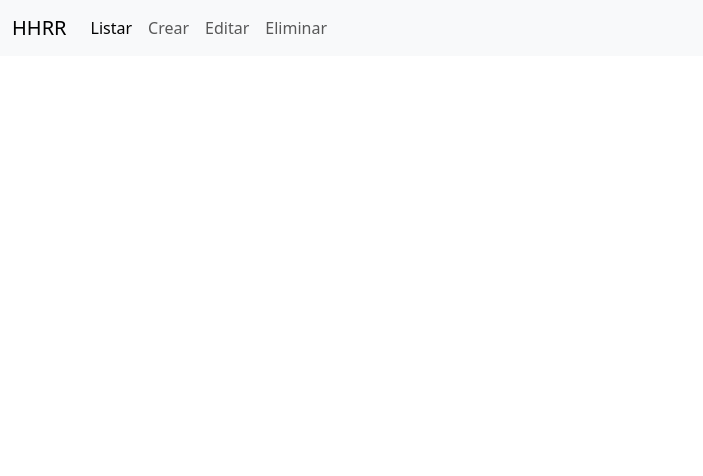
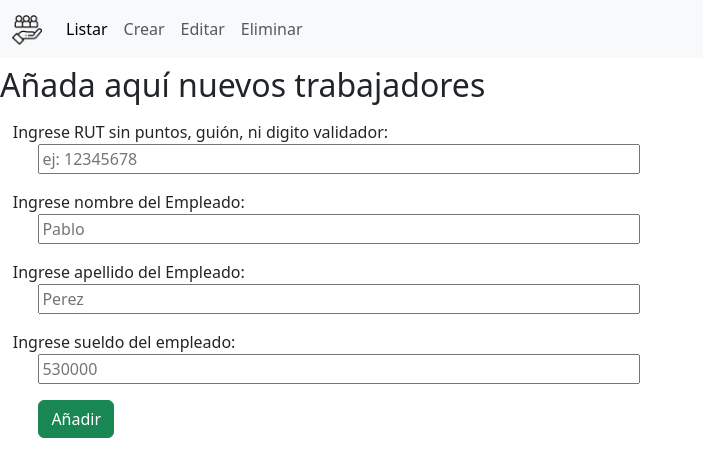
Before and after one commit to AlexanderRamos20/RRHH_CRUD_LOCAL_STORAGE, a React (Vite) app: page /crear in a window 1280 px wide. Shown: the top 476 px of the page, without its empty margins (0-703 px from the left). Built offline with nearby package versions, Linux system fonts and the light colour scheme.

Commit message:
implementa funcion crear empleado con validadores

```diff
--- a/src/components/navbar.jsx
+++ b/src/components/navbar.jsx
@@ -4,7 +4,8 @@ function Navbar (){
     return(
         <nav className="navbar navbar-expand-lg bg-body-tertiary">
             <div className="container-fluid">
-                <Link className="navbar-brand"  to="/">HHRR</Link>
+                <Link className="navbar-brand" to="/">
+                <img src="/logo.png" width="30"  alt="imagen_logo" /> </Link>
                 <button className="navbar-toggler" type="button" data-bs-toggle="collapse" data-bs-target="#navbarNavAltMarkup" aria-controls="navbarNavAltMarkup" aria-expanded="false" aria-label="Toggle navigation">
                 <span className="navbar-toggler-icon"></span>
                 </button>
--- a/src/index.css
+++ b/src/index.css
@@ -0,0 +1,25 @@
+.formulario-crear-empleado{
+    display: flex;
+    flex-direction: column;
+    gap: 1rem;
+}
+
+.elemento-form{
+    display: flex;
+    flex-direction: column;
+}
+
+.elemento-form input{
+    margin-left: 3vw;
+    margin-right: 50vw;
+}
+
+.elemento-form label{
+    margin-left: 1vw;
+}
+
+.formulario-crear-empleado button {
+  width: fit-content;
+  align-self: flex-start;
+  margin-left: 3vw;
+}
--- a/src/pages/paginaCrear.jsx
+++ b/src/pages/paginaCrear.jsx
@@ -1,5 +1,87 @@
+import { use, useState } from 'react';
 
 function crear (){
+    const [rut, setRut] = useState('');
+    const [nombre, setNombre] = useState('');
+    const [apellido, setApellido] = useState('');
+    const [sueldo, setSueldo] = useState('');
+
+    function insertarEmpleado(){
+        if ( !rut.trim() || !nombre.trim() || !apellido.trim() ||!sueldo.trim()){
+            alert('Todos los campos son obligatorios');
+            return
+        }
+        const sueldoNumerico = Number(sueldo);
+        if (isNaN(sueldoNumerico || sueldoNumerico < 0)){
+            alert('No se ingresó un valor válido para sueldo');
+            return;
+        }
+
+        const datos = {nombre, apellido, sueldo};
+        localStorage.setItem(rut.toString(), JSON.stringify(datos));
+        alert(`Empleado ${nombre  + ' ' + apellido} agregado correctamente`);
+
+        //limpiarformulario
+        setRut('');
+        setNombre('');
+        setApellido('');
+        setSueldo('');
+    }
+
+    return(
+        <section>
+            <h2 className="mt-2 mb-3">Añada aquí nuevos trabajadores</h2>
+            <form  className="formulario-crear-empleado">
+                <div className="elemento-form">
+                    <label htmlFor="rut"> Ingrese RUT sin puntos, guión, ni digito validador:</label>
+                    <input
+                        type="text"
+                        id="rut"
+                        value={rut}
+                        onChange={(evento) => setRut(evento.target.value)}
+                        required
+                        placeholder="ej: 12345678"/>
+                </div>
+                <div className="elemento-form">
+                <label htmlFor="nombre">Ingrese nombre del Empleado: </label>
+                <input
+                    type="text"
+                    id="nombre"
+                    value = {nombre}
+                    onChange={(evento)=> setNombre(evento.target.value)}
+                    required
+                    placeholder="Pablo"/>
+                </div>
+                <div className="elemento-form">
+                <label htmlFor="apellido">Ingrese apellido del Empleado:</label>
+                <input
+                    type="text"
+                    id="apellido"
+                    value={apellido}
+                    onChange={(evento)=>setApellido(evento.target.value)}
+                    required
+                    placeholder="Perez"/>
+                </div>
+                <div className="elemento-form">
+                <label htmlFor="sueldo">Ingrese sueldo del empleado:</label>
+                <input
+                    type="number"
+                    id="sueldo"
+                    value={sueldo}
+                    onChange={(evento)=>setSueldo(evento.target.value)}
+                    required
+                    placeholder="530000"/>
+                </div>
+                <button
+                    type="button"
+                    className="btn btn-success"
+                    onClick={insertarEmpleado}>
+                        Añadir
+                </button>
+            </form>
+        </section>
+    );
+
 
 }
 
```
Also changed, not shown: public/logo.png (added).
